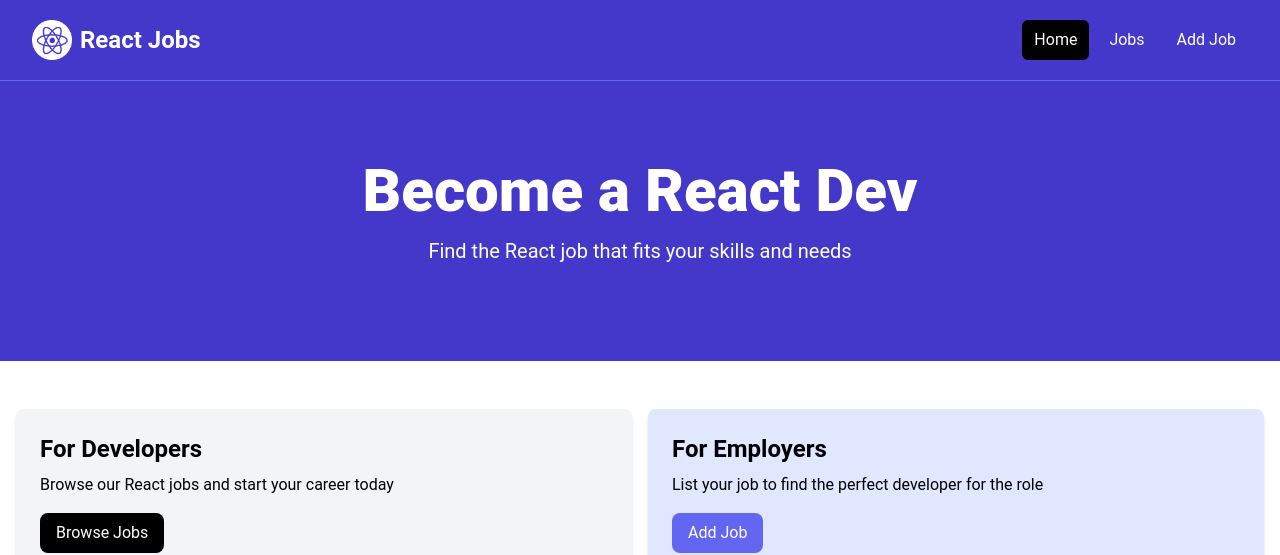
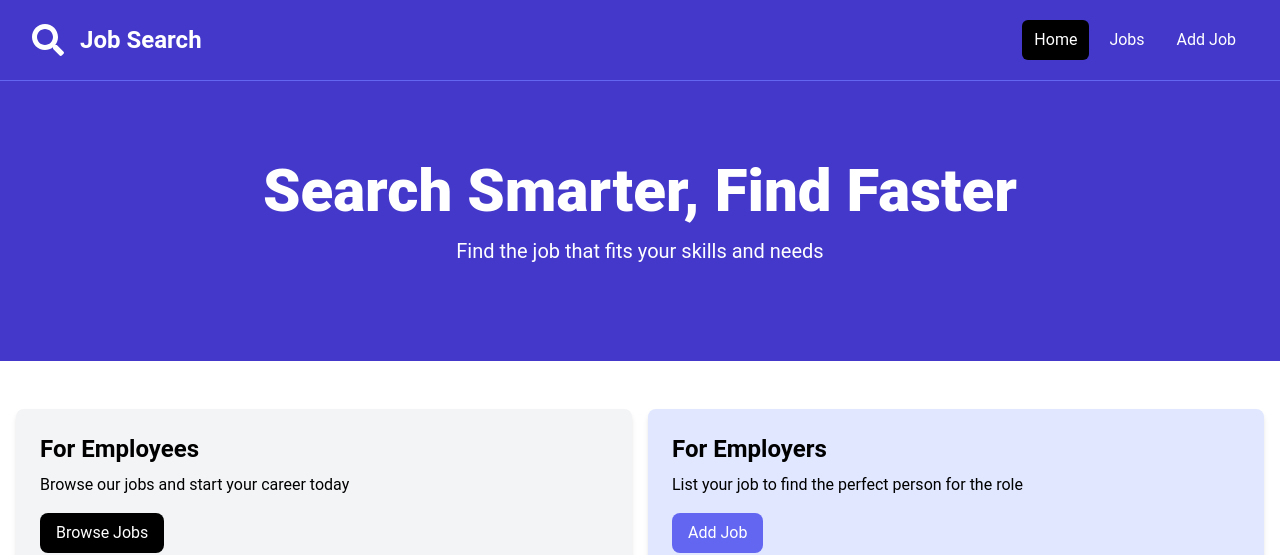
Before and after one commit to Tarif24/Job_Listing_Website_React, a React (Vite) app: page / in a window 1280 px wide. Shown: the top 555 px of the page. Built offline with nearby package versions, Linux system fonts and the light colour scheme; no server answers.

Commit message:
Re designed the page to be more genaric and not just react jobs

```diff
--- a/src/components/Hero.jsx
+++ b/src/components/Hero.jsx
@@ -1,6 +1,6 @@
 import React from "react";
 
-const Hero = ({title = "Become a React Dev", subtitle = "Find the React job that fits your skills and needs",}) => {
+const Hero = ({title = "Search Smarter, Find Faster", subtitle = "Find the job that fits your skills and needs",}) => {
     return (
         <section className="bg-indigo-700 py-20 mb-4">
             <div className="max-w-7xl mx-auto px-4 sm:px-6 lg:px-8 flex flex-col items-center">
--- a/src/components/HomeCards.jsx
+++ b/src/components/HomeCards.jsx
@@ -8,9 +8,9 @@ const HomeCards = () => {
             <div className="container-xl lg:container m-auto">
                 <div className="grid grid-cols-1 md:grid-cols-2 gap-4 p-4 rounded-lg">
                     <Card>
-                        <h2 className="text-2xl font-bold">For Developers</h2>
+                        <h2 className="text-2xl font-bold">For Employees</h2>
                         <p className="mt-2 mb-4">
-                            Browse our React jobs and start your career today
+                            Browse our jobs and start your career today
                         </p>
                         <Link
                             to="/jobs"
@@ -23,7 +23,7 @@ const HomeCards = () => {
                     <Card bg = "bg-indigo-100">
                         <h2 className="text-2xl font-bold">For Employers</h2>
                         <p className="mt-2 mb-4">
-                            List your job to find the perfect developer for the
+                            List your job to find the perfect person for the
                             role
                         </p>
                         <Link
--- a/src/components/Navbar.jsx
+++ b/src/components/Navbar.jsx
@@ -1,6 +1,6 @@
 import React from "react";
 import { NavLink } from "react-router-dom";
-import logo from "../assets/logo.png";
+import { FaSearch } from "react-icons/fa";
 
 const Navbar = () => {
     const linkClass = ({ isActive }) => isActive ? "bg-black text-white hover:bg-gray-900 hover:text-white rounded-md px-3 py-2" : "text-white hover:bg-gray-900 hover:text-white rounded-md px-3 py-2";
@@ -12,16 +12,12 @@ const Navbar = () => {
                     <div className="flex flex-1 items-center justify-center md:items-stretch md:justify-start">
                         {/* <!-- Logo --> */}
                         <NavLink
-                            className="flex flex-shrink-0 items-center mr-4"
+                            className="flex flex-shrink-0 items-center mr-4 gap-2"
                             to="/"
                         >
-                            <img
-                                className="h-10 w-auto"
-                                src={ logo }
-                                alt="React Jobs"
-                            />
+                            <FaSearch size="2rem" color="white"/>
                             <span className="hidden md:block text-white text-2xl font-bold ml-2">
-                                React Jobs
+                                Job Search
                             </span>
                         </NavLink>
                         <div className="md:ml-auto">
```
